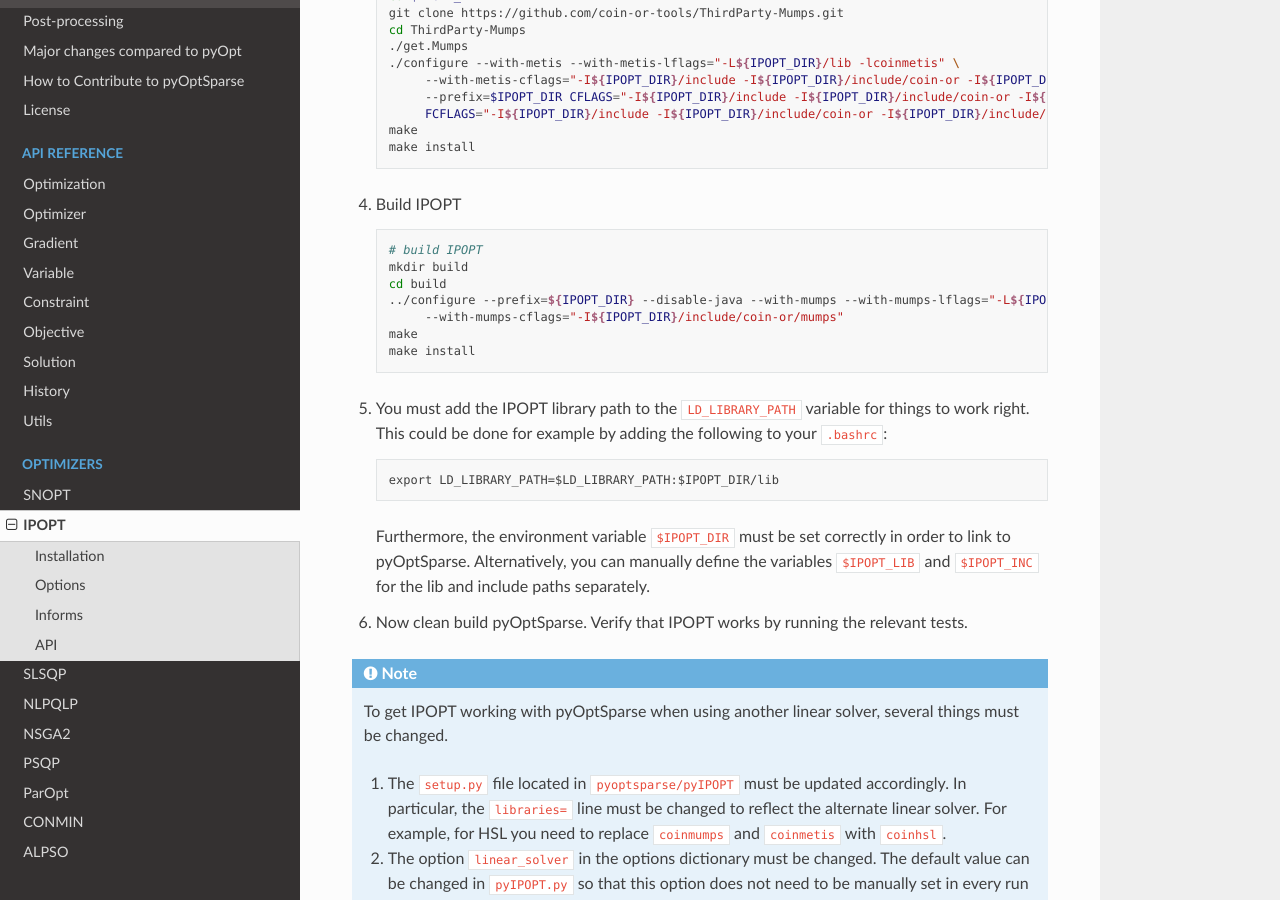
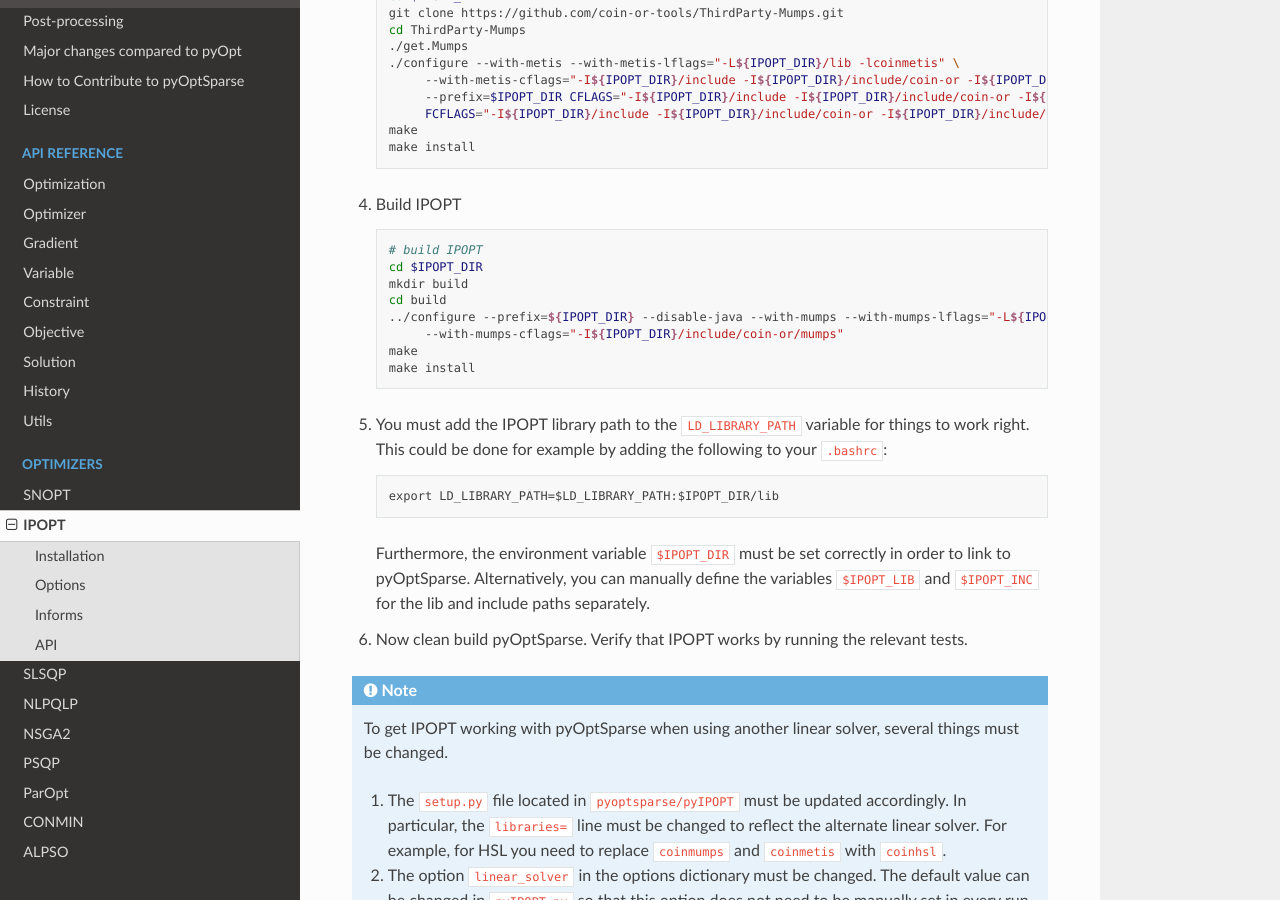
Before and after one commit to mdolab/pyoptsparse, a Sphinx documentation site: the page built from doc/optimizers/pyipopt.rst, in a window 1280 px wide and 900 px high, scrolled down 756 px. Built offline with Sphinx 7.4.7 and the Read the Docs theme 2.0.0, drawn with Linux system fonts in a browser that asks for light colours.

Commit message:
Added cd

```diff
--- a/doc/optimizers/pyipopt.rst
+++ b/doc/optimizers/pyipopt.rst
@@ -47,6 +47,7 @@ Here we explain a basic setup using MUMPS as the linear solver, together with ME
    .. code-block:: bash
 
       # build IPOPT
+      cd $IPOPT_DIR
       mkdir build
       cd build
       ../configure --prefix=${IPOPT_DIR} --disable-java --with-mumps --with-mumps-lflags="-L${IPOPT_DIR}/lib -lcoinmumps" \
```
